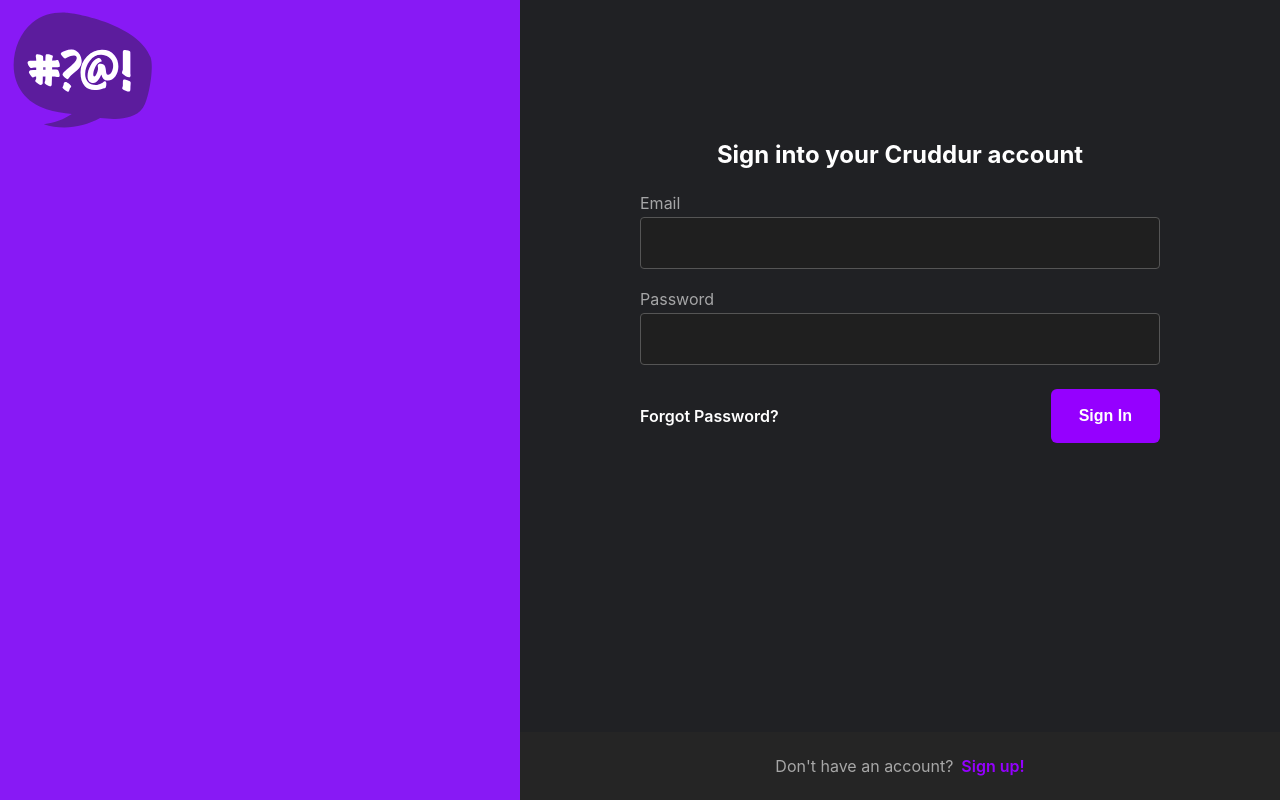
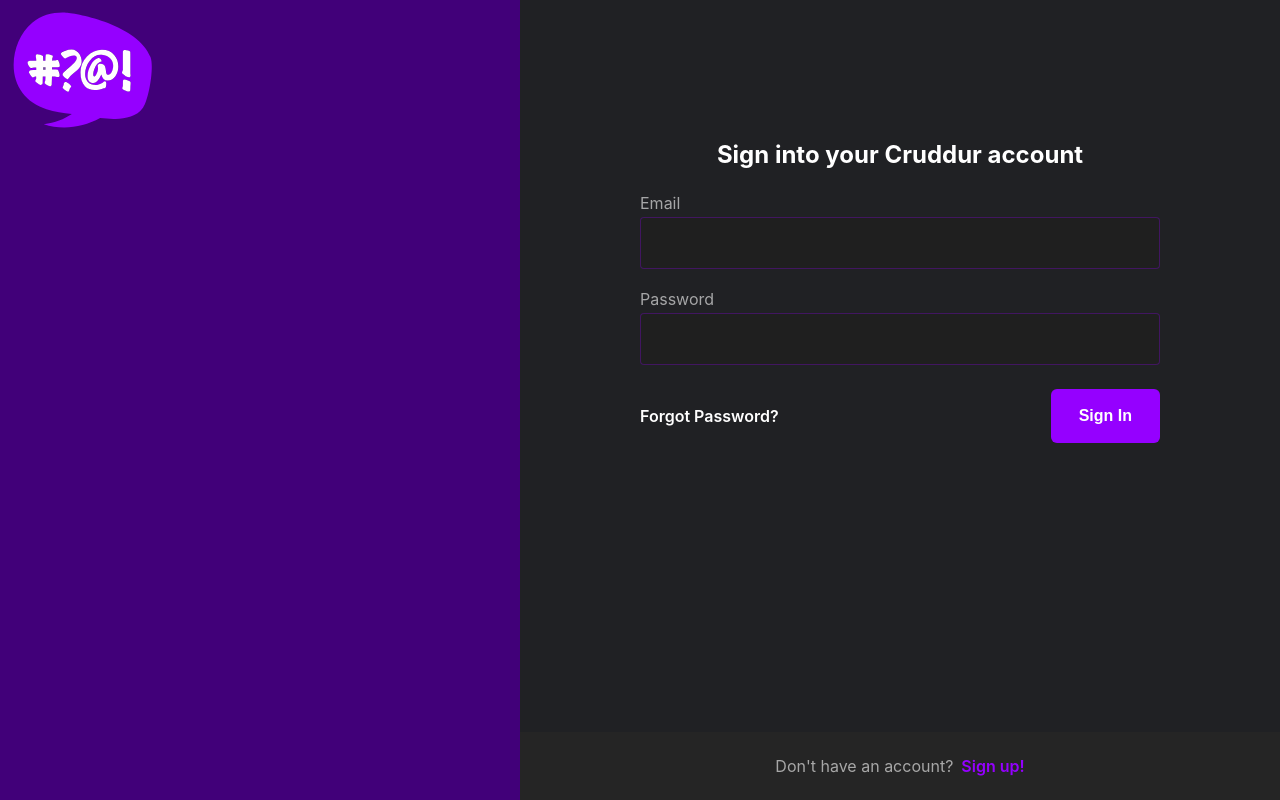
Before and after one commit to jamesoundb/aws-bootcamp-cruddur-2023, a React (Create React App) app in the folder frontend-react-js/: page /signin in a window 1280 px wide. Built offline with nearby package versions, Linux system fonts and the light colour scheme; no server answers; what aws-amplify would draw is missing.

Commit message:
CSS improvements and theme variables

```diff
--- a/frontend-react-js/src/App.css
+++ b/frontend-react-js/src/App.css
@@ -6,5 +6,5 @@ main, article {
 .content {
   width: 600px;
   height: 100%;
-  background: #000;
+  background: var(--fg);
 }
--- a/frontend-react-js/src/components/ActivityFeed.css
+++ b/frontend-react-js/src/components/ActivityFeed.css
@@ -13,7 +13,7 @@
 .activity_feed_heading {
   padding: 16px;
   padding-bottom: 48px;
-  border-bottom: solid 1px rgb(58,63,78);
+  border-bottom: solid 1px rgb(103, 108, 153);
 }
 
 .activity_feed_heading .title{
--- a/frontend-react-js/src/components/JoinSection.css
+++ b/frontend-react-js/src/components/JoinSection.css
@@ -1,7 +1,7 @@
 .join {
   display: flex;
   flex-direction: column;
-  background: #000;
+  background: var(--fg);
   border-radius: 8px;
   margin-top: 24px;
 }
--- a/frontend-react-js/src/components/Search.css
+++ b/frontend-react-js/src/components/Search.css
@@ -1,6 +1,6 @@
 .search_field input[type='text'] {
-  border: solid 1px rgba(149,0,255,0.1);
-  background: rgba(149,0,255,0.1);
+  border: solid 1px var(--field-border);
+  background: var(--fg);
   padding: 16px;
   font-size: 16px;
   border-radius: 8px;
@@ -9,5 +9,5 @@
   color: #fff;
 }
 .search_field input[type='text']:focus {
-  border: solid 1px rgb(149,0,255,1);
+  border: solid 1px var(--field-border-focus);
 }
--- a/frontend-react-js/src/components/SuggestedUserItem.css
+++ b/frontend-react-js/src/components/SuggestedUserItem.css
@@ -1,7 +1,7 @@
 .suggested_users {
   display: flex;
   flex-direction: column;
-  background: #000;
+  background: var(--fg);
   border-radius: 8px;
   margin-top: 24px;
 }
--- a/frontend-react-js/src/components/TrendItem.css
+++ b/frontend-react-js/src/components/TrendItem.css
@@ -1,7 +1,7 @@
 .trendings {
   display: flex;
   flex-direction: column;
-  background: #000;
+  background: var(--fg);
   border-radius: 8px;
   margin-top: 24px;
 }
--- a/frontend-react-js/src/index.css
+++ b/frontend-react-js/src/index.css
@@ -1,8 +1,18 @@
+:root {
+  --bg: rgb(65, 0, 121);
+  --fg: rgb(8, 3, 17);
+
+  --field-border: rgba(149,0,255,0.29);
+  --field-bg: rgba(149,0,255,0.1);
+  --field-border-focus: rgb(149,0,255,1);
+  --logo:  rgb(149,0,255)
+}
+
 * { box-sizing: border-box; }
 html,body {
   height: 100%;
   width: 100%;
-  background: rgb(55, 0, 126 )
+  background: var(--bg)
 }
 
 body {
--- a/frontend-react-js/src/pages/RecoverPage.css
+++ b/frontend-react-js/src/pages/RecoverPage.css
@@ -1,7 +1,7 @@
 article.recover-article .recover-info .logo {
   width: 140px;
   height: 140px;
-  fill: #2021246c;
+  fill: var(--logo);
 }
 
 article.recover-article {
@@ -11,7 +11,7 @@ article.recover-article {
   height: 100%;
   justify-content: flex-start;
   align-items: center;
-  background: #8819f5;
+  background: var(--bg);
 }
 
 article.recover-article .recover-wrapper {
@@ -44,7 +44,7 @@ article.recover-article input[type='password'] {
   resize: none;
   width: 100%;
   padding: 16px;
-  border: solid 1px #555555;
+  border: solid 1px var(--field-border);
   background: #1f1f1f;
   color: #fff;
 }
--- a/frontend-react-js/src/pages/SigninPage.css
+++ b/frontend-react-js/src/pages/SigninPage.css
@@ -6,7 +6,7 @@ article.signin-article .signin-info {
 article.signin-article .signin-info .logo {
   width: 140px;
   height: 140px;
-  fill: #2021246c;
+  fill: var(--logo);
 }
 
 article.signin-article {
@@ -14,7 +14,7 @@ article.signin-article {
   width: 100%;
   height: 100%;
   justify-content: flex-start;
-  background: #8819f5;
+  background: var(--bg);
 }
 
 article.signin-article .signin-wrapper {
@@ -47,7 +47,7 @@ article.signin-article input[type='password'] {
   resize: none;
   width: 100%;
   padding: 16px;
-  border: solid 1px #555555;
+  border: solid 1px var(--field-border);
   background: #1f1f1f;
   color: #fff;
 }
@@ -58,7 +58,7 @@ article.signin-article input[type='password'] {
 
 article.signin-article input[type='text']:focus ,
 article.signin-article input[type='password']:focus {
-  border: solid 1px rgb(149,0,255,1);
+  border: solid 1px var(--field-border-focus);
 }
 
 article.signin-article .submit {
--- a/frontend-react-js/src/pages/SignupPage.css
+++ b/frontend-react-js/src/pages/SignupPage.css
@@ -6,7 +6,7 @@ article.signup-article .signup-info {
 article.signup-article .signup-info .logo {
   width: 140px;
   height: 140px;
-  fill: #2021246c;
+  fill: var(--logo);
 }
 
 article.signup-article {
@@ -14,7 +14,7 @@ article.signup-article {
   width: 100%;
   height: 100%;
   justify-content: flex-start;
-  background: #8819f5;
+  background: var(--bg);
 }
 
 article.signup-article .signup-wrapper {
@@ -47,7 +47,7 @@ article.signup-article input[type='password'] {
   resize: none;
   width: 100%;
   padding: 16px;
-  border: solid 1px #555555;
+  border: solid 1px var(--field-border);
   background: #1f1f1f;
   color: #fff;
 }
@@ -64,7 +64,7 @@ article.signup-article input[type='password'] {
 
 article.signup-article input[type='text']:focus ,
 article.signup-article input[type='password']:focus {
-  border: solid 1px rgb(149,0,255,1);
+  border: solid 1px var(--field-border-focus);
 }
 
 article.signup-article .submit {
@@ -94,7 +94,7 @@ article.signup-article button[type='submit'] {
   border-radius: 6px;
   padding: 18px 28px;
   font-size: 16px;
-  background: rgba(149,0,255,1);
+  background: var(--field-border-focus);
   color: #fff;
 }
 
@@ -107,7 +107,7 @@ article.signup-article button[type='submit'] {
   justify-content: center;
 }
 .already-have-an-account a {
-  color: rgba(149,0,255,1);
+  color: var(--field-border-focus);
   text-decoration: none;
   font-weight: 600;
 }
```
